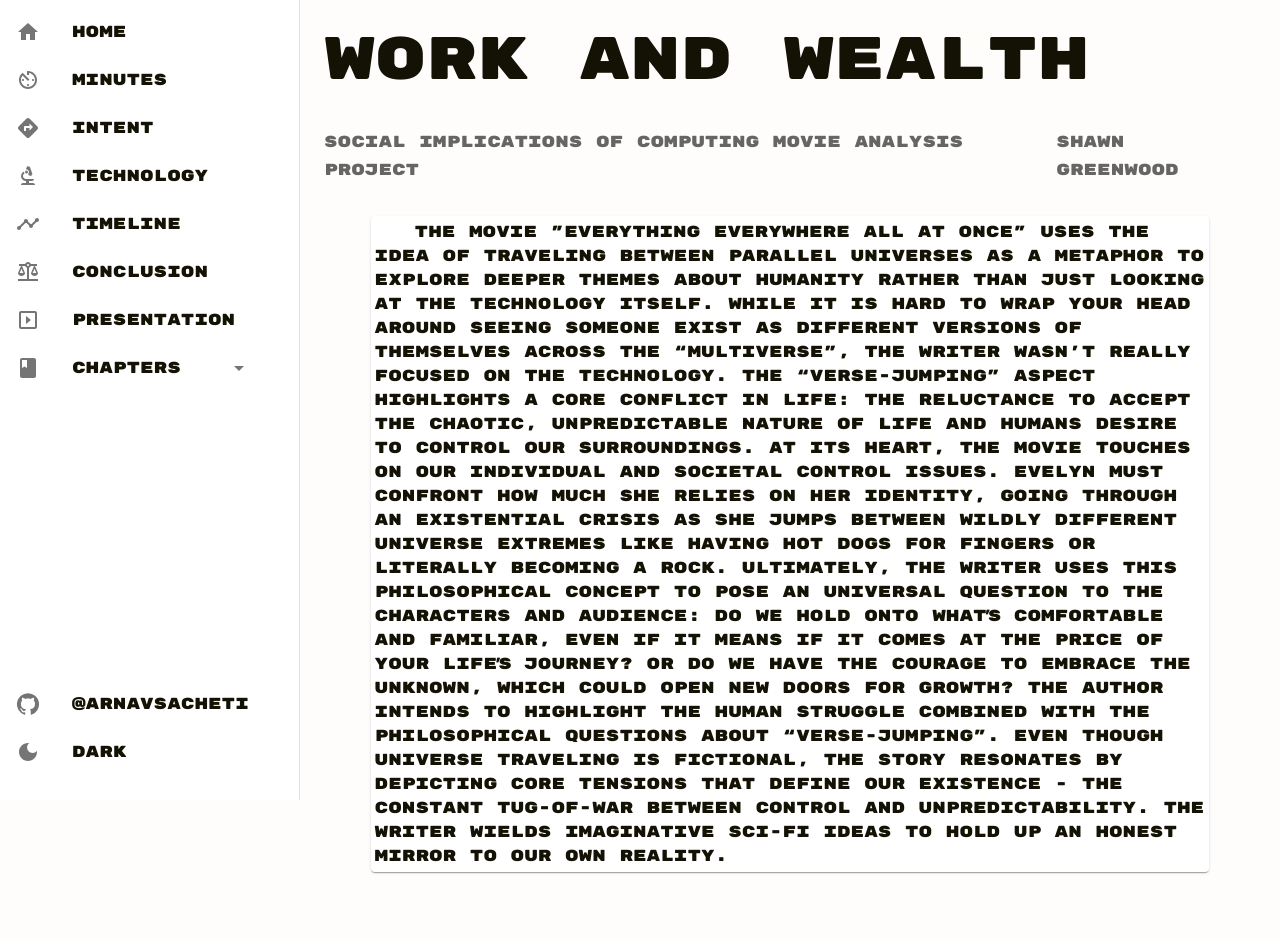
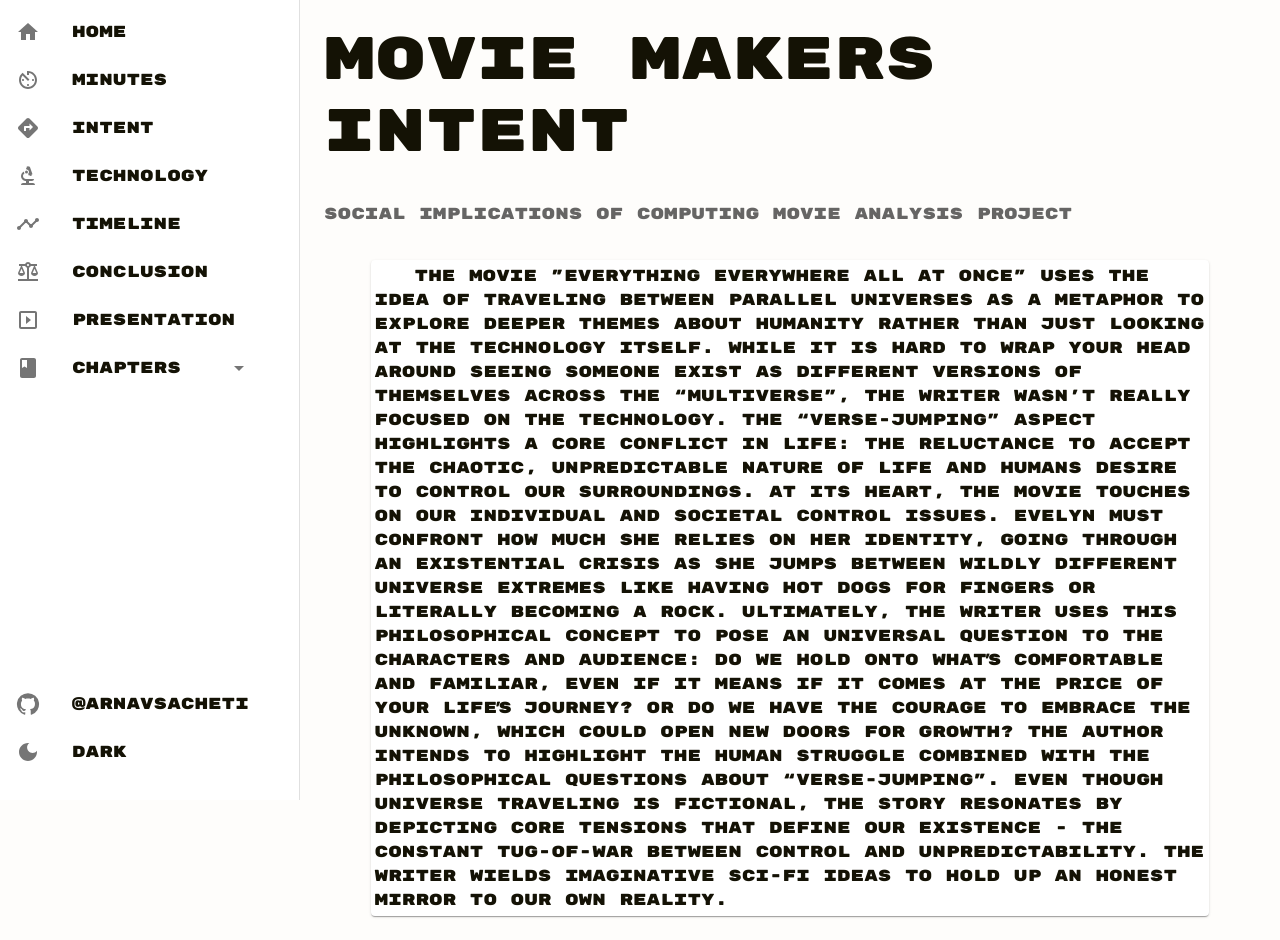
Before and after one commit to arnavsacheti/EEAO, a React (Vite) app: page /EEAO/intent in a window 1280 px wide. Before the commit the page ends 896 px from the top, so only its background shows below. Built offline with nearby package versions, Linux system fonts and the light colour scheme; the HTML template or start-up script is replaced by a standard one.

Commit message:
forgot to change stuff

```diff
--- a/src/pages/Intent.tsx
+++ b/src/pages/Intent.tsx
@@ -6,7 +6,7 @@
       <Grid container spacing={4}>
         <Grid item xs={12}>
           <Typography variant="h2" component="h1">
-            Work And Wealth
+            Movie Makers Intent
           </Typography>
         </Grid>
         <Grid item xs={12}>
@@ -18,9 +18,6 @@
           >
             <Typography variant="subtitle1" color="text.secondary">
               Social Implications of Computing Movie Analysis Project
-            </Typography>
-            <Typography variant="subtitle1" color="text.secondary">
-              Shawn Greenwood
             </Typography>
           </Stack>
         </Grid>
```
